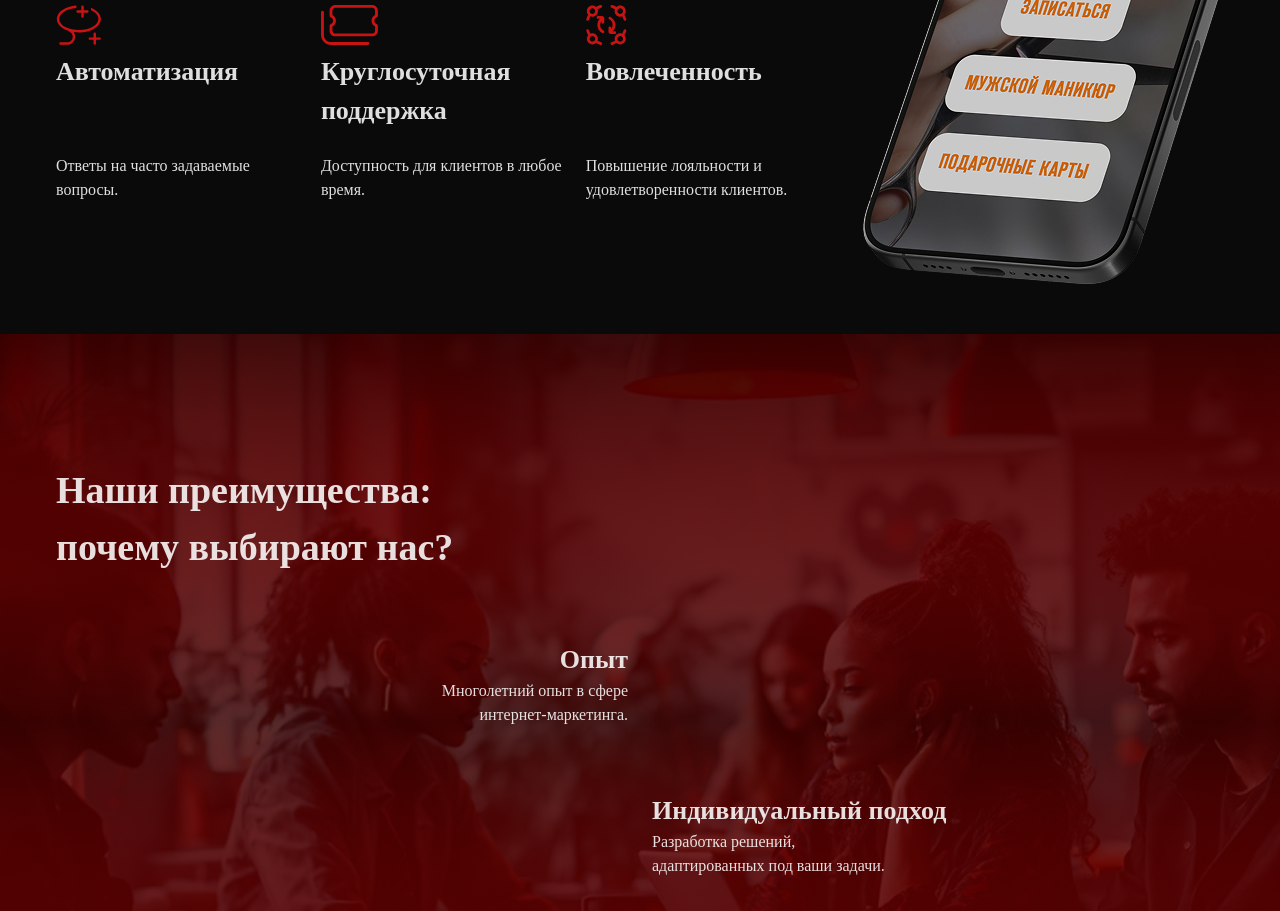
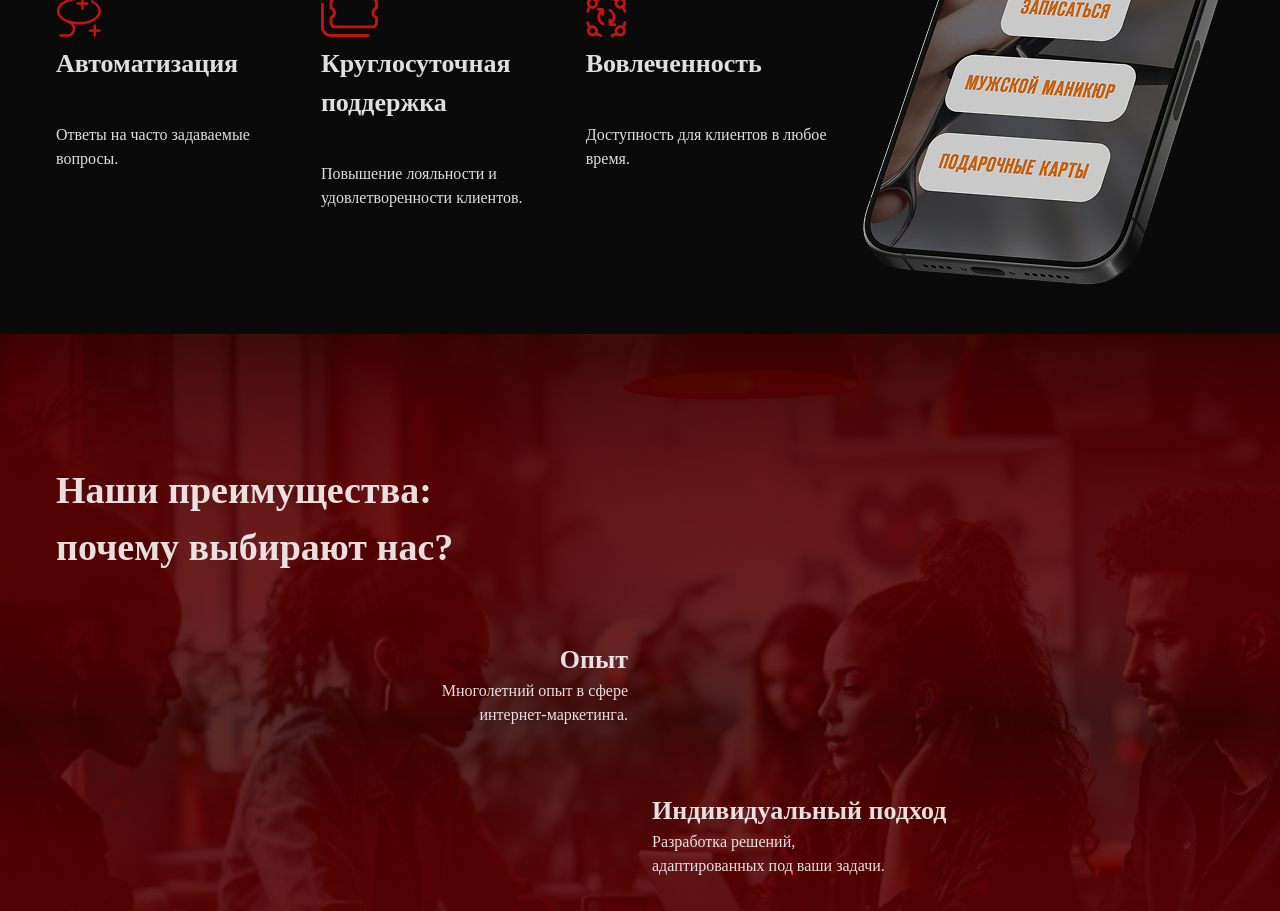
Before and after one commit to Jet-Green/firetechno-landing, a Nuxt app: page / in a window 1280 px wide. Shown: the part 1840-2751 px from the top of the page. Built offline with nearby package versions, Linux system fonts and the light colour scheme.

Commit message:
add word break

```diff
--- a/components/Landing/TelegramBots.vue
+++ b/components/Landing/TelegramBots.vue
@@ -15,12 +15,12 @@
         </v-col>
 
         <v-col cols="12">
-          <v-row>
+          <v-row style="word-wrap: break-word;">
             <v-col cols="12" md="6" lg="4">
               <img src="~/assets/icons/Dialog Plus.svg" alt="" class="item-icon" />
               <p class="card-title">Автоматизация</p>
 
-              <p class="mt-10 d-flex d-lg-none">
+              <p class="mt-10 d-flex d-xl-none">
                 Ответы на часто
                 задаваемые вопросы.
               </p>
@@ -33,7 +33,7 @@
                 поддержка
               </p>
 
-              <p class="mt-10 d-flex d-lg-none">
+              <p class="mt-10 d-flex d-xl-none">
                 Повышение лояльности и <br />
                 удовлетворенности клиентов.
               </p>
@@ -42,12 +42,13 @@
             <v-col cols="12" md="6" lg="4">
               <img src="~/assets/icons/Target.svg" alt="" class="item-icon" />
               <p class="card-title">Вовлеченность</p>
-              <p class="mt-10 d-flex d-lg-none">
+
+              <p class="mt-10 d-flex d-xl-none">
                 Доступность для клиентов в любое время.
               </p>
             </v-col>
           </v-row>
-          <v-row class="d-none d-lg-flex">
+          <v-row class="d-none d-xl-flex">
             <v-col cols="12" md="6" lg="4">
               <p>
                 Ответы на часто
```
